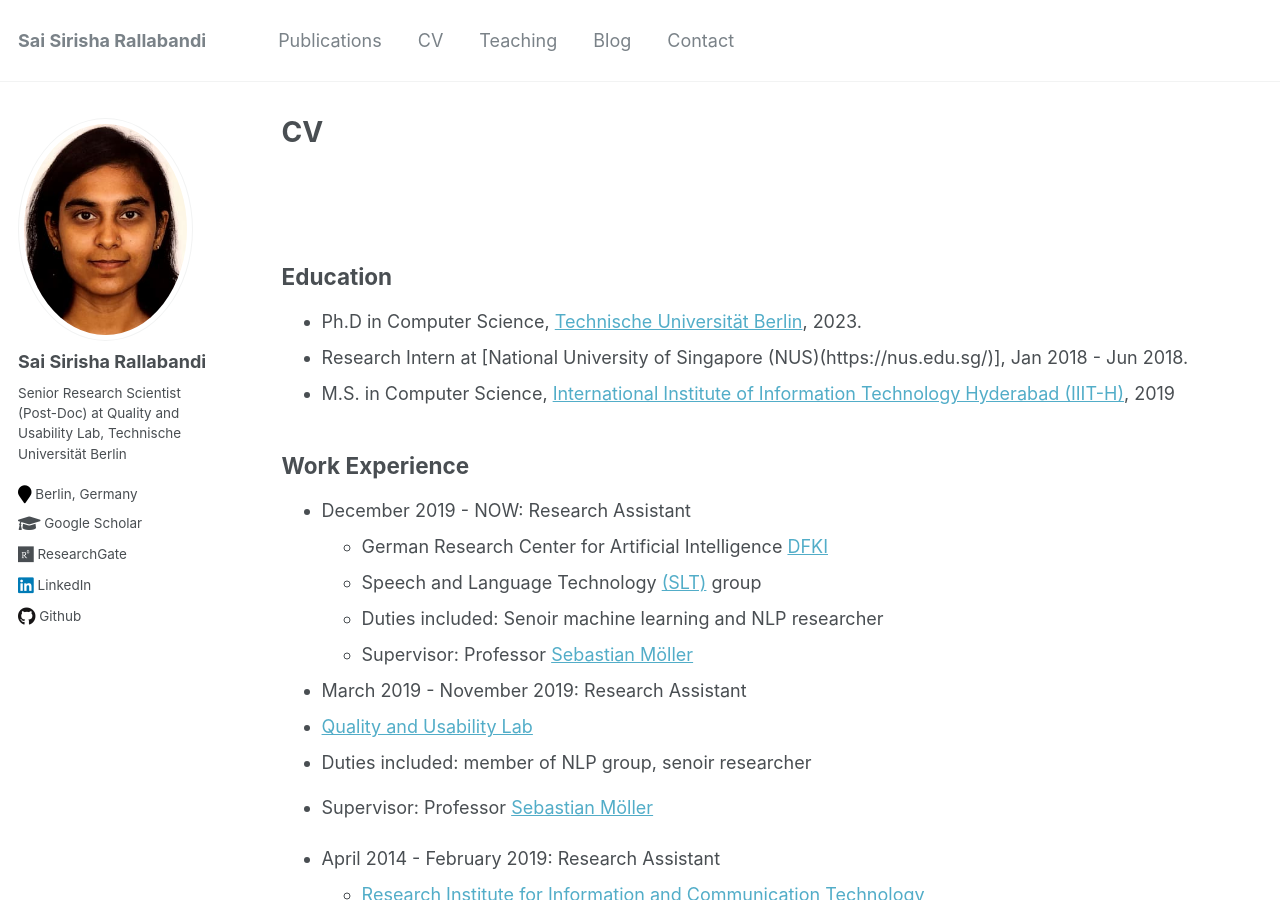
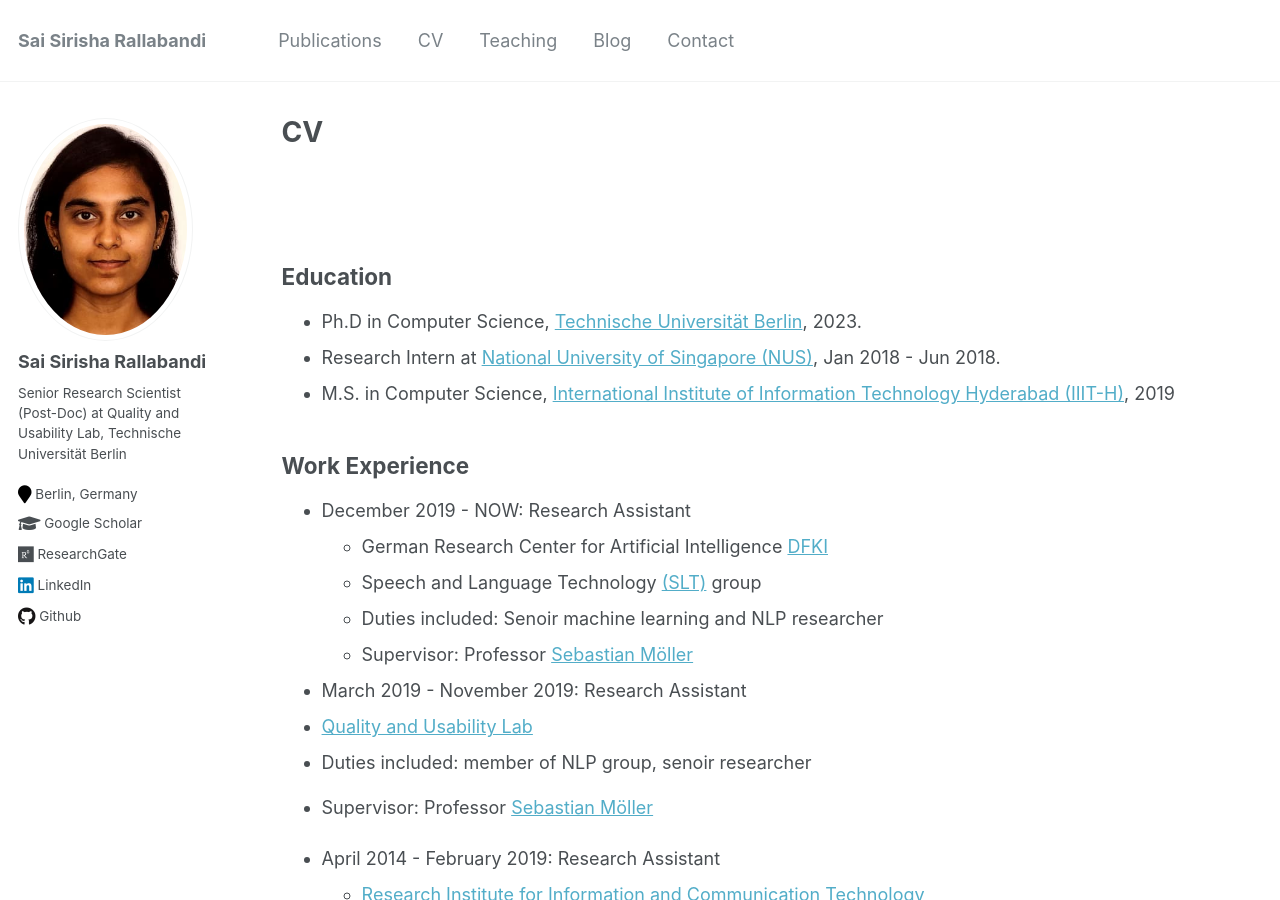
Before and after one commit to SaiSirishaR/saisirishar.github.io, a Jekyll site: the page built from _pages/cv.md, in a window 1280 px wide and 900 px high. Built offline with Jekyll 4.4.1, drawn with Linux system fonts in a browser that asks for light colours.

Commit message:
Update cv.md

```diff
--- a/_pages/cv.md
+++ b/_pages/cv.md
@@ -18,7 +18,7 @@ redirect_from:
 ## Education
 
 * Ph.D in Computer Science, [Technische Universität Berlin](https://www.tu-berlin.de/), 2023.
-* Research Intern at [National University of Singapore (NUS)(https://nus.edu.sg/)], Jan 2018 - Jun 2018.
+* Research Intern at [National University of Singapore (NUS)](https://nus.edu.sg/), Jan 2018 - Jun 2018.
 * M.S. in Computer Science, [International Institute of Information Technology Hyderabad (IIIT-H)](https://www.iiit.ac.in/), 2019
 
 
```
